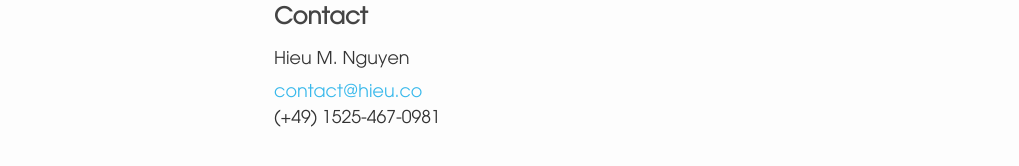
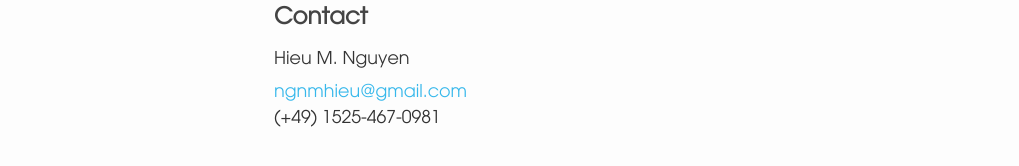
Before and after one commit to ngnmhieu/ngnmhieu.github.io, a Jekyll site: the page built from index.html, in a window 1280 px wide. Shown: the part 373-539 px from the top of the page, without its empty margins (134-1153 px from the left). Built offline with Jekyll 4.4.1, drawn with Linux system fonts in a browser that asks for light colours; nearby versions of some CDN libraries; the list of posts is cut into pages by our own code.

Commit message:
change domain

```diff
--- a/CNAME
+++ b/CNAME
@@ -1 +1 @@
-nguyen.hieu.co
+ngnmhieu.com
--- a/_config.yml
+++ b/_config.yml
@@ -2,7 +2,7 @@
 slogan: I build softwares.
 highlighter: rouge
 paginate: 5 # number of posts per page
-url: http://nguyen.hieu.co
+url: http://ngnmhieu.com
 
 # social networks link
 github: https://github.com/ngnmhieu
--- a/_layouts/default.html
+++ b/_layouts/default.html
@@ -4,7 +4,7 @@
     <meta charset="utf-8">
     <meta http-equiv="X-UA-Compatible" content="IE=edge,chrome=1">
     <!-- open graph -->
-    <meta property="og:image" content="http://nguyen.hieu.co/images/profile-gray.jpg" />
+    <meta property="og:image" content="http://ngnmhieu.com/images/profile-gray.jpg" />
     <meta property="og:image:type" content="image/jpeg" />
     <meta property="og:title" content="{{ page.title }}"/>
     <meta property="og:url" content="{{ site.url }}"/>
--- a/contact.html
+++ b/contact.html
@@ -10,7 +10,7 @@
     <section id="contact" class="">
        <p class='name'>Hieu M. Nguyen</p>
        <a id='email'></a>
-       <a id='email_no_js'>contact[@]hieu.co</a>
+       <a id='email_no_js'>ngnmhieu[@]gmail.com</a>
        <p class='tel'>(+49) 1525-467-0981</p>
        <hr >
        <section class='address'>
--- a/index.html
+++ b/index.html
@@ -35,7 +35,7 @@
     <section class="">
        <p class='name'>Hieu M. Nguyen</p>
        <a id='email'></a>
-       <a id='email_no_js'>contact[@]hieu.co</a>
+       <a id='email_no_js'>ngnmhieu[@]gmail.com</a>
        <p class='tel'>(+49) 1525-467-0981</p>
     </section>
 
```
